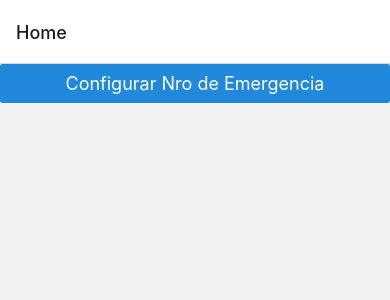
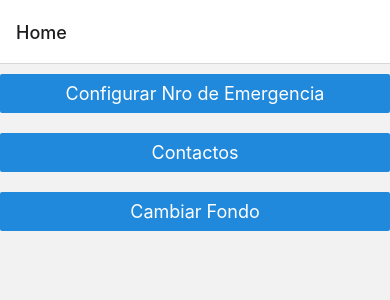
Before and after one commit to matekno/temas-varios-DAI, a React Native app: screen /Home in a window 390 px wide. Shown: the top 300 px of the page. Built offline with nearby package versions, Linux system fonts and the light colour scheme.

Commit message:
contact working

```diff
--- a/App.js
+++ b/App.js
@@ -4,7 +4,8 @@ import { NavigationContainer } from '@react-navigation/native';
 import { createNativeStackNavigator } from '@react-navigation/native-stack';
 import HomeView from './Components/Views/HomeView';
 import ConfigEmergenciaView from './Components/Views/ConfigEmergenciaView';
-
+import ContactosView from './Components/Views/ContactosView';
+import CambioFondoView from './Components/Views/CambioFondoView';
 export default function App() {
 
   const Stack = createNativeStackNavigator();
@@ -14,6 +15,8 @@ export default function App() {
       <Stack.Navigator>
         <Stack.Screen name="Home" component={HomeView} />
         <Stack.Screen name="ConfigEmergencia" component={ConfigEmergenciaView} />
+        <Stack.Screen name="Contactos" component={ContactosView} />
+        <Stack.Screen name="CambioFondo" component={CambioFondoView} />
       </Stack.Navigator>
     </NavigationContainer>
   );
--- /dev/null
+++ b/Components/Contacto.jsx
@@ -0,0 +1,20 @@
+import { StyleSheet, Text, View } from 'react-native'
+import React from 'react'
+
+const Contacto = ({ name }) => {
+  return (
+    <View style={styles.container}>
+      <Text>{name}</Text>
+    </View>
+  )
+}
+
+export default Contacto
+
+const styles = StyleSheet.create({
+    container: {
+        marginVertical: 10,
+        backgroundColor: '#e6e6e6',
+        padding: 10
+    }
+})
--- /dev/null
+++ b/Components/Views/CambioFondoView.jsx
@@ -0,0 +1,14 @@
+import { StyleSheet, Text, View } from 'react-native'
+import React from 'react'
+
+const CambioFondoView = () => {
+  return (
+    <View>
+      <Text>CambioFondoView</Text>
+    </View>
+  )
+}
+
+export default CambioFondoView
+
+const styles = StyleSheet.create({})
--- /dev/null
+++ b/Components/Views/ContactosView.jsx
@@ -0,0 +1,36 @@
+import { StyleSheet, Text, View, FlatList } from 'react-native'
+import React, { useEffect, useState } from 'react'
+import * as Contacts from 'expo-contacts';
+import Contacto from '../Contacto';
+
+const ContactosView = () => {
+    const renderItem = ({ item }) => <Contacto name={item.name} />;
+    const [contacto, setContacto] = useState({})
+    useEffect(() => {
+        (async () => {
+            const { status } = await Contacts.requestPermissionsAsync();
+            if (status === 'granted') {
+                const { data } = await Contacts.getContactsAsync({
+                    fields: [Contacts.Fields.Emails],
+                });
+
+                if (data.length > 0) {
+                    setContacto(data);
+                    console.log(contact);
+                } else {
+                    console.log('on hay contactos');
+                }
+            }
+        })();
+    }, []);
+
+    return (
+        <View>
+            <FlatList data={contacto} renderItem={renderItem} keyExtractor={item => item.id} />
+        </View>
+    )
+}
+
+export default ContactosView
+
+const styles = StyleSheet.create({})
--- a/Components/Views/HomeView.jsx
+++ b/Components/Views/HomeView.jsx
@@ -1,19 +1,29 @@
 import { StyleSheet, Text, TextInput, View } from 'react-native'
 import React, { useState } from 'react'
 import { Button } from '@rneui/themed'
+import { useNavigation } from '@react-navigation/native'
 
-const HomeView = ({ navigation }) => {
-
+const HomeView = ({}) => {
+    const navigation = useNavigation()
 
 
     return (
-        <View>
-            <Button title='Configurar Nro de Emergencia' onPress={() => navigation.navigate('ConfigEmergencia')}/>
-
+        <View style={styles.container}>
+            <Button style={styles.button} title='Configurar Nro de Emergencia' onPress={() => navigation.navigate('ConfigEmergencia')}/>
+            <Button style={styles.button} title='Contactos' onPress={() => navigation.navigate('Contactos')}/>
+            <Button style={styles.button} title='Cambiar Fondo' onPress={() => navigation.navigate('CambioFondo')}/>
         </View>
     )
 }
 
 export default HomeView
 
-const styles = StyleSheet.create({})
+const styles = StyleSheet.create({
+    container: {
+        flex: 1,
+        alignContent: 'space-around'
+    },
+    button: {
+        marginVertical: 10,
+    }
+})
--- a/package.json
+++ b/package.json
@@ -4,6 +4,7 @@
   "main": "node_modules/expo/AppEntry.js",
   "scripts": {
     "start": "expo start",
+    "tunnel": "expo start --tunnel",
     "android": "expo start --android",
     "ios": "expo start --ios",
     "web": "expo start --web"
```
Also changed, not shown: 1 other file (tests, documents, lock files or other folders).
